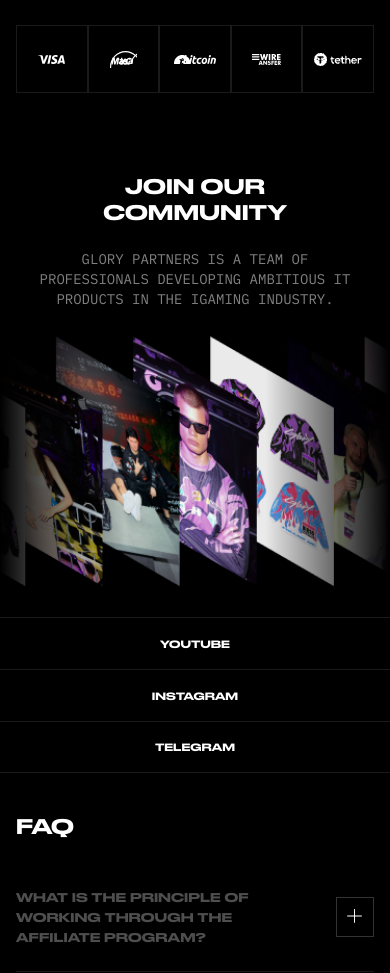
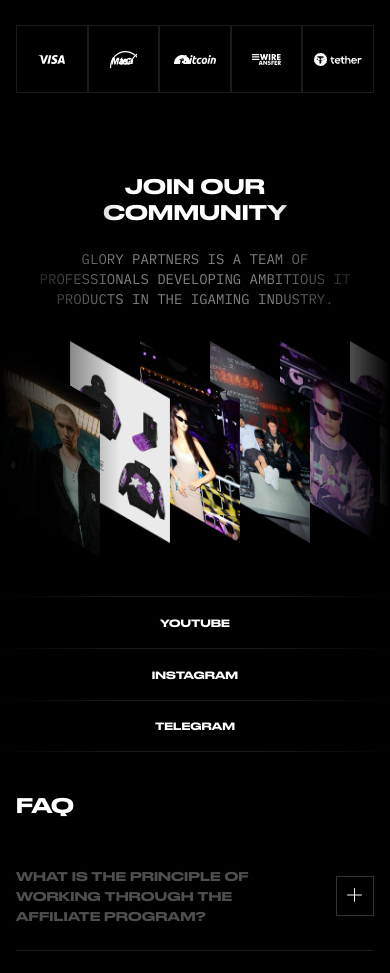
Before and after one commit to diorm47/glory-partners, a plain HTML site: page index.html in a window 390 px wide. Shown: the part 3660-4633 px from the top of the page. Drawn offline with nearby package versions, Linux system fonts and the light colour scheme.

Commit message:
community carousel

```diff
--- a/index.html
+++ b/index.html
@@ -524,10 +524,92 @@
         </div>
       </div>
       <div class="left_gr"></div>
-      <div class="community_gallery">
+      <!-- <div class="community_gallery">
         <img src="./assets/images/community-gallery-img.png" alt="" />
+      </div> -->
+
+      <div class="swiper community_car">
+        <div class="swiper-wrapper">
+          <div class="swiper-slide">
+            <div class="community_card c1">
+              <img src="./assets/images/community/1.png" alt="" />
+            </div>
+          </div>
+          <div class="swiper-slide">
+            <div class="community_card c2">
+              <img src="./assets/images/community/2.png" alt="" />
+            </div>
+          </div>
+          <div class="swiper-slide">
+            <div class="community_card c3">
+              <img src="./assets/images/community/3.png" alt="" />
+            </div>
+          </div>
+          <div class="swiper-slide">
+            <div class="community_card c4">
+              <img src="./assets/images/community/4.png" alt="" />
+            </div>
+          </div>
+          <div class="swiper-slide">
+            <div class="community_card c5">
+              <img src="./assets/images/community/5.png" alt="" />
+            </div>
+          </div>
+          <div class="swiper-slide">
+            <div class="community_card c6">
+              <img src="./assets/images/community/6.png" alt="" />
+            </div>
+          </div>
+          <div class="swiper-slide">
+            <div class="community_card c7">
+              <img src="./assets/images/community/7.png" alt="" />
+            </div>
+          </div>
+          <div class="swiper-slide">
+            <div class="community_card c8">
+              <img src="./assets/images/community/1.png" alt="" />
+            </div>
+          </div>
+          <div class="swiper-slide">
+            <div class="community_card c9">
+              <img src="./assets/images/community/2.png" alt="" />
+            </div>
+          </div>
+          <div class="swiper-slide">
+            <div class="community_card c10">
+              <img src="./assets/images/community/3.png" alt="" />
+            </div>
+          </div>
+          <div class="swiper-slide">
+            <div class="community_card c11">
+              <img src="./assets/images/community/4.png" alt="" />
+            </div>
+          </div>
+          <div class="swiper-slide">
+            <div class="community_card c12">
+              <img src="./assets/images/community/5.png" alt="" />
+            </div>
+          </div>
+          <div class="swiper-slide">
+            <div class="community_card c13">
+              <img src="./assets/images/community/6.png" alt="" />
+            </div>
+          </div>
+          <div class="swiper-slide">
+            <div class="community_card c14">
+              <img src="./assets/images/community/7.png" alt="" />
+            </div>
+          </div>
+        </div>
       </div>
+
       <div class="right_gr"></div>
+
+      <div class="socials mob_socials">
+        <a href="#"><p>youtube</p></a>
+        <a href="#"><p>instagram</p></a>
+        <a href="#"><p>telegram</p></a>
+      </div>
     </section>
 
     <section class="faq container">
@@ -779,5 +861,17 @@
         },
       });
     </script>
+
+    <script>
+      document.addEventListener("DOMContentLoaded", function () {
+        const swiper3 = new Swiper(".community_car", {
+          loop: true,
+          slidesPerView: 7,
+          spaceBetween: 0,
+          navigation: false,
+          pagination: false,
+        });
+      });
+    </script>
   </body>
 </html>
--- a/styles/main.css
+++ b/styles/main.css
@@ -615,7 +615,7 @@ header {
   height: 100%;
   position: absolute;
   left: 0;
-  top: 0;
+  top: 0; z-index: 12;
   background: linear-gradient(270deg, rgba(0, 0, 0, 0), rgb(0, 0, 0) 100%);
 }
 .right_gr {
@@ -624,6 +624,7 @@ header {
   position: absolute;
   right: 0;
   top: 0;
+  z-index: 12;
   background: linear-gradient(270deg, rgb(0, 0, 0), rgba(0, 0, 0, 0) 100%);
 }
 .community_top {
@@ -1040,7 +1041,67 @@ header {
   text-align: left;
   text-transform: uppercase;
 }
-
+.community_car {
+  width: 100%;
+  margin-top: -120px;
+}
+.community_card {
+  position: relative;
+}
+.c1 {
+  z-index: 14;
+}
+.c2 {
+  z-index: 13;
+}
+.c3 {
+  z-index: 12;
+}
+.c4 {
+  z-index: 11;
+}
+.c5 {
+  z-index: 10;
+}
+.c6 {
+  z-index: 9;
+}
+.c7 {
+  z-index: 8;
+}
+.c8 {
+  z-index: 7;
+}
+.c9 {
+  z-index: 6;
+}
+.c10 {
+  z-index: 5;
+}
+.c11 {
+  z-index: 4;
+}
+.c12 {
+  z-index: 3;
+}
+.c13 {
+  z-index: 2;
+}
+.c14 {
+  z-index: 1;
+}
+
+.community_card img {
+  width: 100%;
+}
+.community_car .swiper-slide {
+  width: 360px !important;
+
+  margin-right: -90px;
+}
+.mob_socials {
+  display: none;
+}
 .product_item_right {
   width: 65%;
   display: flex;
@@ -1245,7 +1306,13 @@ header {
   }
   .left_gr,
   .right_gr {
+ width: 120px;
+  }
+  .community_top .socials {
     display: none;
+  }
+  .mob_socials {
+    display: flex;
   }
   .support p {
     font-size: 20px;
@@ -1767,10 +1834,12 @@ header {
   .community {
     padding-top: 40px;
     padding-bottom: 0;
-    background: url(../assets/images/community-gallery-img-mob-2.png);
-    background-position: center;
-    background-size: cover;
+
     margin-bottom: 0;
+  }
+  .community_car {
+    margin-top: 0;
+    margin-bottom: 36px;
   }
   .community_gallery {
     display: none;
@@ -1786,7 +1855,7 @@ header {
     text-align: center;
     text-transform: uppercase;
     justify-content: center;
-    margin-bottom: 308px;
+    margin-bottom: 32px;
   }
   .community_top h2 {
     margin-bottom: 24px;
@@ -1947,4 +2016,10 @@ header {
   .roadmp_link_mob {
     display: flex;
   }
-}
+
+  .community_car .swiper-slide {
+  width: 100px !important;
+
+  margin-right: -30px;
+}
+}
```
Also changed, not shown: assets/images/community-gallery-img-mob-2.png (deleted), assets/images/community/1.png (added), assets/images/community/2.png (added), assets/images/community/3.png (added), assets/images/community/4.png (added), assets/images/community/5.png (added), assets/images/community/6.png (added), assets/images/community/7.png (added), 1 other file.
